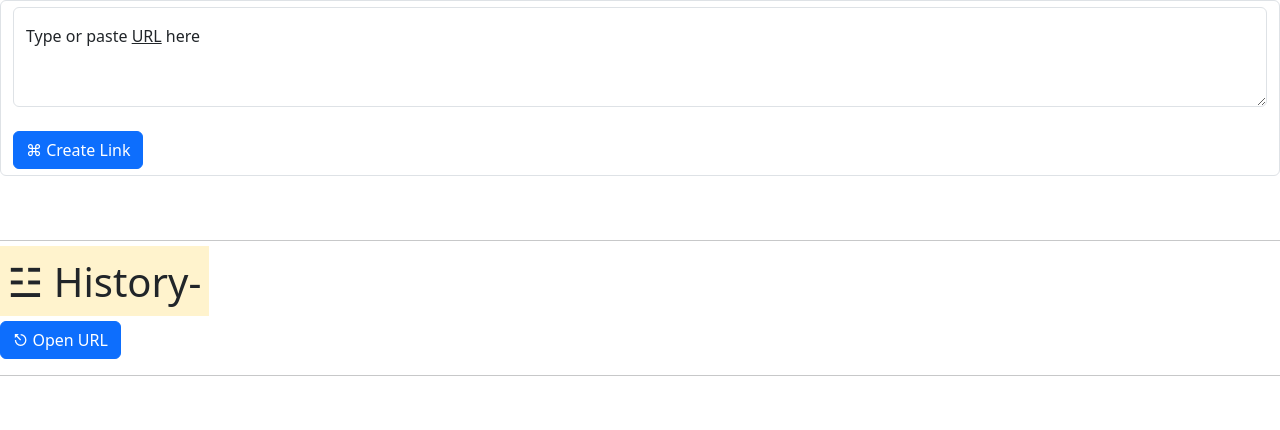
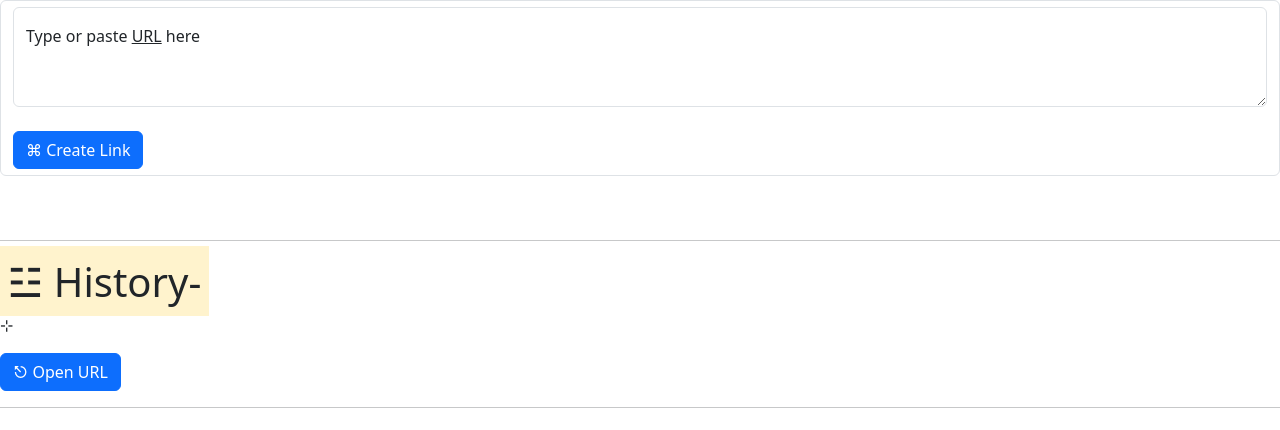
Before and after one commit to heartlog/ShotforSite, a plain HTML site: page index.html in a window 1280 px wide. Both pictures are taken after a click on the button "⌘ Create Link". Shown: the part 136-566 px from the top of the page. Drawn offline with nearby package versions, Linux system fonts and the light colour scheme.

Commit message:
update index.html

```diff
--- a/index.html
+++ b/index.html
@@ -18,7 +18,7 @@ function processUrl() {
   var button = document.createElement("button");
   var TxT = document.createElement("p");
   var Sep = document.createElement("hr");
-  TxT.textContent = Aurl;
+  TxT.textContent = " ⊹ " + Aurl;
   TxT.setAttribute("class", "w-20")
   Sep.setAttribute("class", "my-12")
   button.innerHTML = "⎋ Open URL";
```
